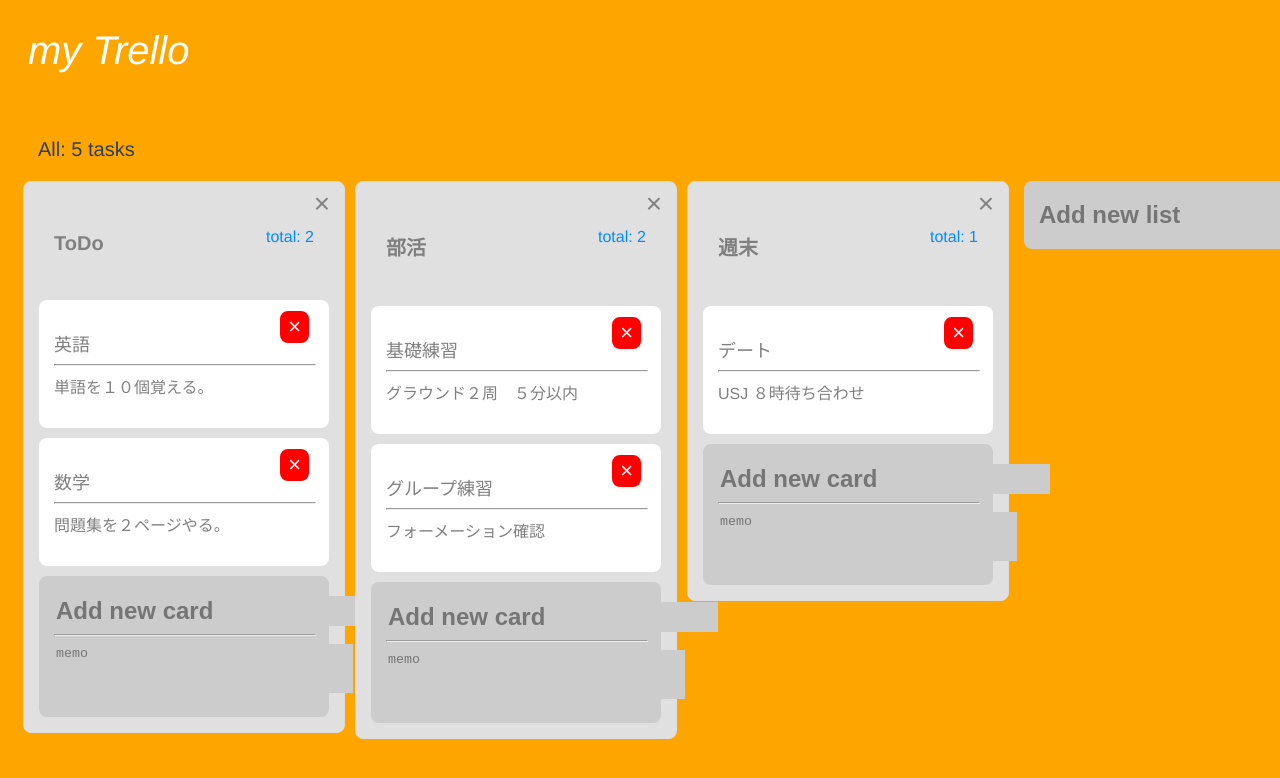
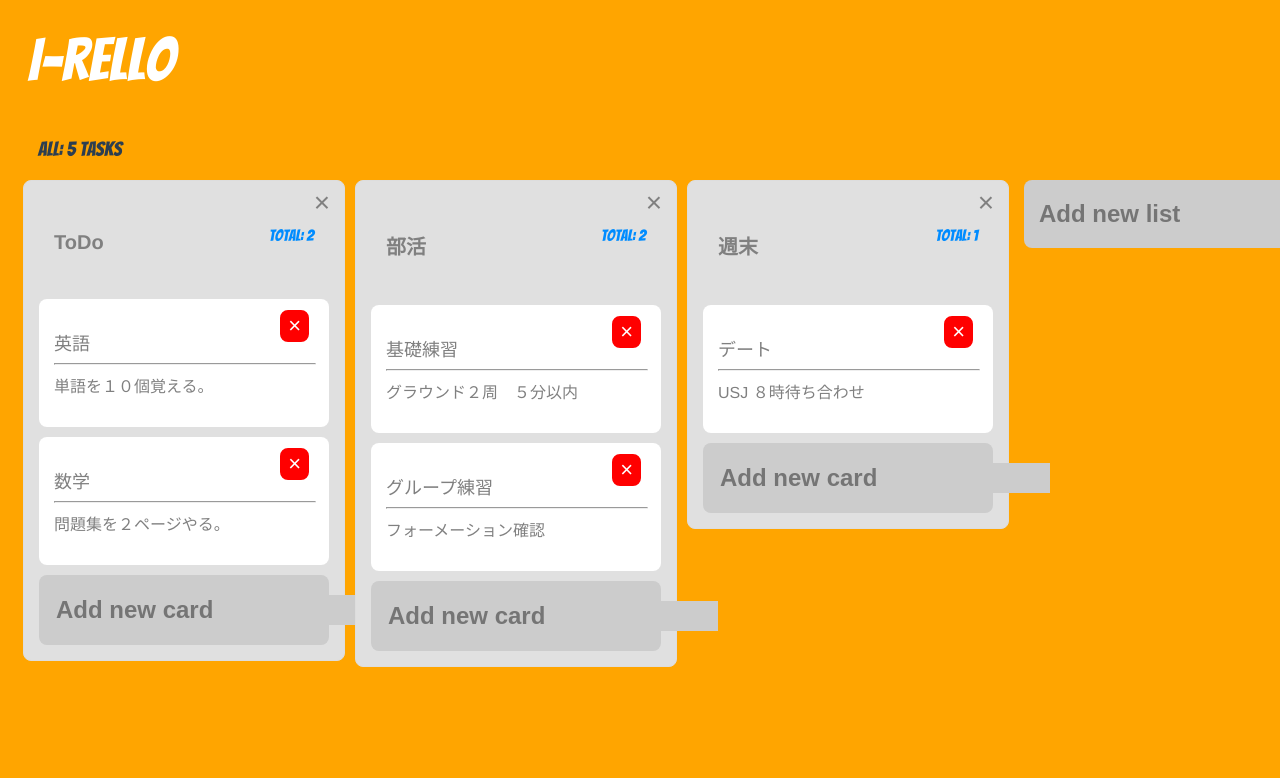
Before and after one commit to curtaincall888/i-rello, a Vue app: page / in a window 1280 px wide. Shown: the top 778 px of the page. Built offline with nearby package versions, Linux system fonts and the light colour scheme.

Commit message:
font_change
フォントの変更、調整

```diff
--- a/public/index.html
+++ b/public/index.html
@@ -5,6 +5,7 @@
     <meta http-equiv="X-UA-Compatible" content="IE=edge">
     <meta name="viewport" content="width=device-width,initial-scale=1.0">
     <link rel="icon" href="<%= BASE_URL %>favicon.ico">
+    <link href="https://fonts.googleapis.com/css?family=Bangers" rel="stylesheet">
     <title><%= htmlWebpackPlugin.options.title %></title>
   </head>
   <body>
--- a/src/assets/css/style.css
+++ b/src/assets/css/style.css
@@ -13,8 +13,8 @@
   background: orange;
   height: 70px;
   color: white;
-  font-style: italic;
-  font-size: 40px;
+  font-family: 'Bangers', cursive;
+  font-size: 60px;
   text-align: left;
   padding: 20px;
 }
@@ -26,6 +26,7 @@
 }
 
 .info-line {
+  font-family: 'Bangers', cursive;
   margin: 20px;
   font-size: 20px;
 }
@@ -127,13 +128,13 @@
 }
 
 .addable .add-button {
-  background-color: #00d78f;
+  background-color: rgba(0, 153, 255, 0.76);
   pointer-events: auto;
   cursor: pointer;
 }
 
 .add-button:active {
-  background-color: #00d78f;
+  background-color: rgba(0, 153, 255, 0.76);
 }
 
 .list {
@@ -165,6 +166,7 @@
 }
 
 .list-counter {
+  font-family: 'Bangers', cursive;
   color: rgb(0, 140, 255);
   padding: 15px;
 }
--- a/src/components/Board.vue
+++ b/src/components/Board.vue
@@ -1,7 +1,7 @@
 <template>
   <div>
     <header>
-      my Trello
+      I-rello
     </header>
     <main>
       <p class="info-line">All: {{ totalCardCount }} tasks</p>
--- a/src/components/Card.vue
+++ b/src/components/Card.vue
@@ -38,7 +38,7 @@
       if (confirm('本当にこのカードを削除しますか？')) {
         this.$store.dispatch('removeCardFromList', { cardIndex: this.cardIndex, listIndex: this.listIndex })
       }
-    }
+    },
   },
 }
 </script>
--- a/src/components/CardAdd.vue
+++ b/src/components/CardAdd.vue
@@ -7,8 +7,9 @@
              placeholder="Add new card"
              @focusin="startEditing"
              @focusout="finishEditing">
-      <hr width="260">
+      <hr width="260"  v-if="isEditing">
       <textarea class="memo-input"
+                v-if="isEditing"
                 v-model="memo"
                 cols="35"
                 rows="3"
```
